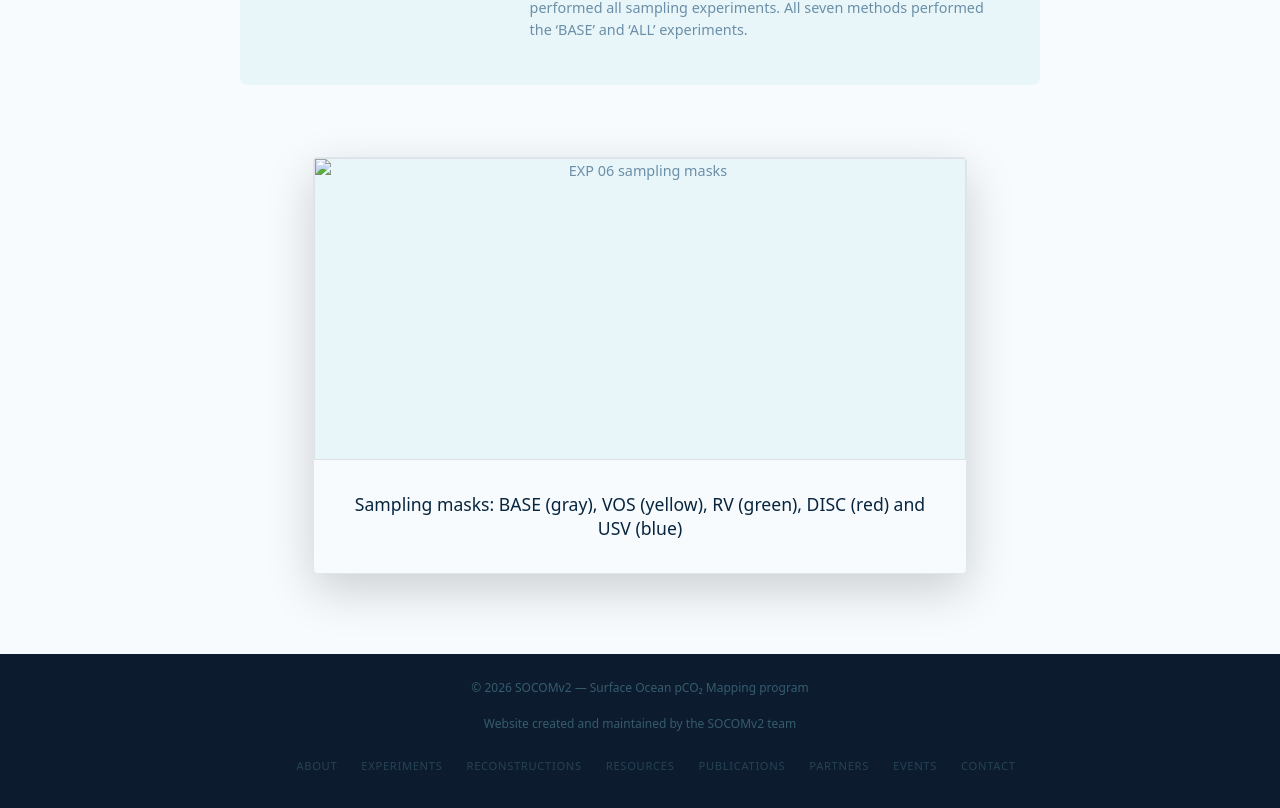
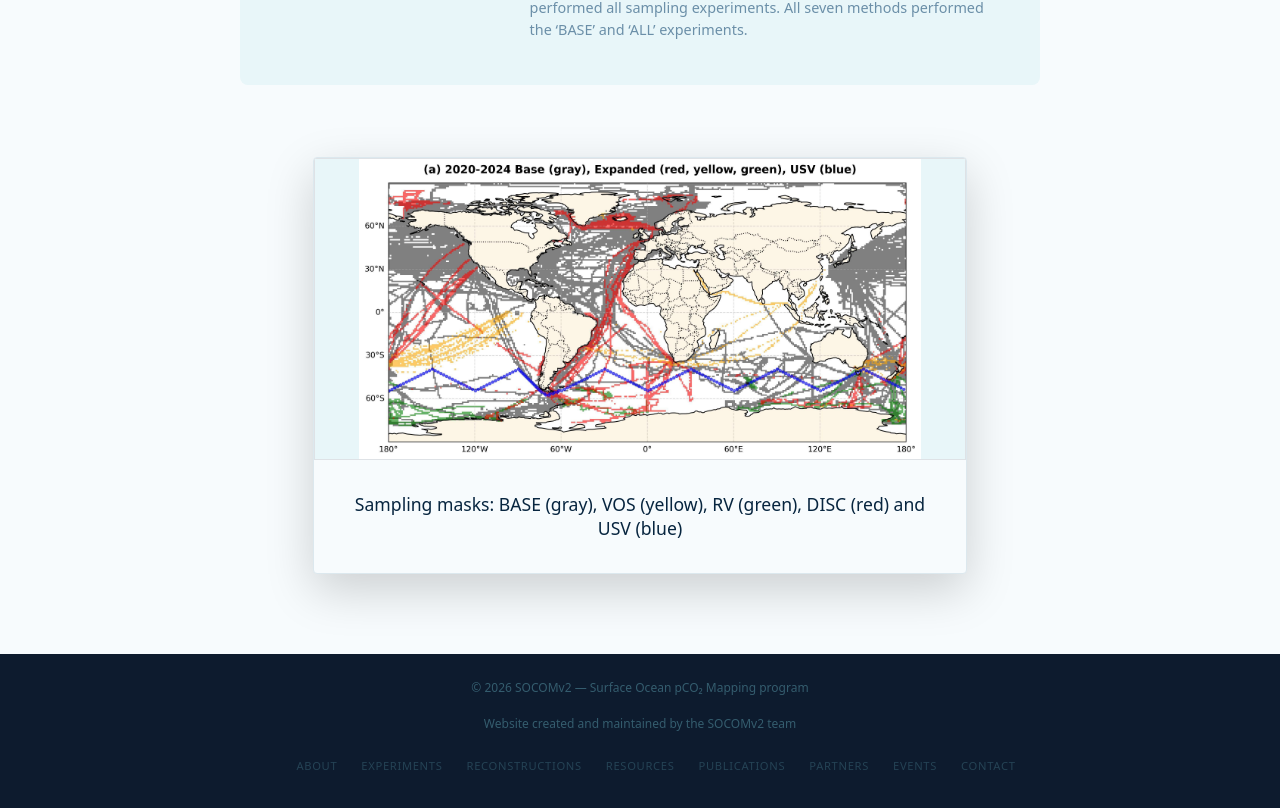
Before and after one commit to socom-program/socomv2, a plain HTML site: page exp06.html in a window 1280 px wide. Shown: the part 2515-3323 px from the top of the page. Drawn offline with nearby package versions, Linux system fonts and the light colour scheme.

Commit message:
Update image source in exp06.html

```diff
--- a/exp06.html
+++ b/exp06.html
@@ -95,7 +95,7 @@
             <div class="carousel-inner">
               <div class="carousel-item active border">
                 <div class="carousel-placeholder" style="background: var(--pale); display: flex; align-items: center; justify-content: center; color: var(--muted);">
-                  <img src="images/Experiment6/Ex6_Fig1.png" class="d-block w-100" alt="EXP 06 sampling masks">
+                  <img src="images/Experiment6/Exp6_Fig1.png" class="d-block w-100" alt="EXP 06 sampling masks">
                 </div>
               </div>
             </div>
```
